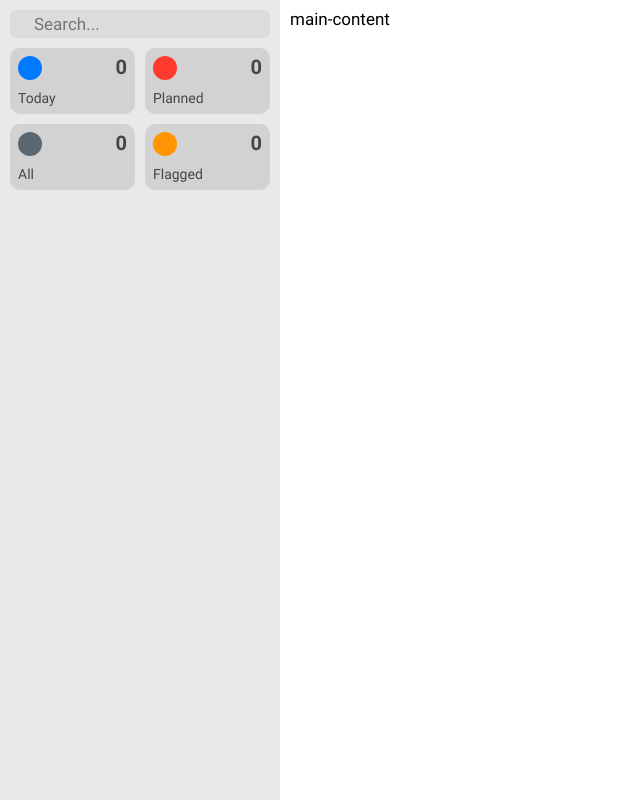
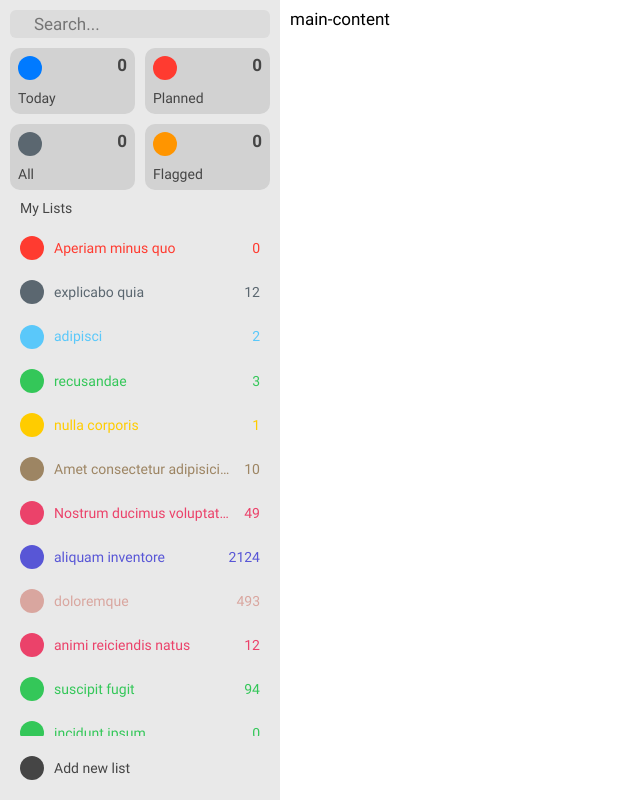
Before and after one commit to slayrau/reminders, a React (Create React App) app: page / in a window 1280 px wide. Shown: the whole page, without its empty margins (0-640 px from the left). Built offline with nearby package versions, Linux system fonts and the light colour scheme.

Commit message:
Create a UserLists component
Create a mock for lists

```diff
--- a/src/app.jsx
+++ b/src/app.jsx
@@ -1,5 +1,6 @@
 import Search from 'src/components/search';
 import Filters from 'src/components/filters';
+import UserLists from 'src/components/user-lists';
 import 'src/styles/index.scss';
 
 const App = () => {
@@ -10,6 +11,7 @@ const App = () => {
           <div className="drawer__body">
             <Search />
             <Filters />
+            <UserLists />
           </div>
         </div>
       </div>
--- /dev/null
+++ b/src/components/user-lists/index.js
@@ -0,0 +1 @@
+export { default } from './user-lists';
--- /dev/null
+++ b/src/components/user-lists/style.scss
@@ -0,0 +1,56 @@
+@import 'src/styles/utils/extends.scss';
+
+.user-lists {
+  margin-right: -10px;
+  padding-right: 10px;
+}
+
+.user-lists__body {
+  display: grid;
+  grid-auto-flow: row;
+  grid-template-rows: auto 1fr auto;
+  row-gap: 10px;
+  height: 100%;
+}
+
+.user-lists__title {
+  margin: 0;
+  margin-left: 10px;
+  color: var(--label-color-secondary);
+  font-size: var(--font-size-caption);
+  font-weight: normal
+}
+
+.user-lists__list {
+  @extend .reset-list;
+
+  padding-right: 10px;
+  margin-right: -10px;
+  overflow-x: hidden;
+  overflow-y: auto;
+}
+
+.user-lists__item {}
+
+.user-list__new-list-button {
+  @extend .reset-button;
+
+  display: flex;
+  align-items: center;
+  padding: 10px;
+
+  color: var(--label-color-secondary);
+  font-size: var(--font-size-caption);
+  text-align: left;
+  cursor: pointer;
+
+  .icon {
+    display: block;
+    width: var(--button-size);
+    height: var(--button-size);
+    margin-right: 10px;
+
+    border-radius: 50%;
+    background-color: var(--label-color-secondary);
+  }
+}
--- /dev/null
+++ b/src/components/user-lists/user-item/index.js
@@ -0,0 +1 @@
+export { default } from './user-item';
--- /dev/null
+++ b/src/components/user-lists/user-item/style.scss
@@ -0,0 +1,44 @@
+@import '/src/styles/utils/extends.scss';
+
+.user-item {}
+
+.user-item__link {
+  display: block;
+  padding: 0 10px;
+  font-size: var(--font-size-caption);
+  text-decoration: none;
+  border-radius: 4px;
+
+  &--active {
+    background-color: currentColor;
+
+    .user-item__icon,
+    .user-item__title,
+    .user-item__count {
+      color: #fff;
+    }
+  }
+}
+
+.user-item__body {
+  display: grid;
+  grid-auto-flow: column;
+  grid-template-columns: auto 1fr auto;
+  column-gap: 10px;
+  align-items: center;
+}
+
+.user-item__icon {
+  display: block;
+  width: var(--button-size);
+  height: var(--button-size);
+  background-color: currentColor;
+  border-radius: 50%;
+}
+
+.user-item__title {
+  @extend .text-ellipsis;
+
+}
+
+.user-item__count {}
--- /dev/null
+++ b/src/components/user-lists/user-item/user-item.jsx
@@ -0,0 +1,30 @@
+import { NavLink } from 'react-router-dom';
+import cn from 'classnames';
+import PropTypes from 'prop-types';
+
+import './style.scss';
+
+const UserItem = ({ id, title, color, itemsCount }) => (
+  <li className="user-item user-lists__item">
+    <NavLink
+      className={cn('user-item__link', `system-color--${color}`)}
+      activeClassName="user-item__link--active"
+      to={`/list/${id}`}
+    >
+      <div className="user-item__body">
+        <span className="user-item__icon" />
+        <p className="user-item__title">{title}</p>
+        <p className="user-item__count">{itemsCount}</p>
+      </div>
+    </NavLink>
+  </li>
+);
+
+UserItem.propTypes = {
+  id: PropTypes.string.isRequired,
+  title: PropTypes.string.isRequired,
+  color: PropTypes.string.isRequired,
+  itemsCount: PropTypes.number.isRequired,
+};
+
+export default UserItem;
--- /dev/null
+++ b/src/components/user-lists/user-lists.jsx
@@ -0,0 +1,36 @@
+import lists from 'src/mocks/user-lists';
+
+import UserItem from './user-item';
+import './style.scss';
+
+const UserLists = () => {
+  return (
+    <div className="user-lists">
+      <div className="user-lists__body">
+        <h2 className="user-lists__title">My Lists</h2>
+
+        <ul className="user-lists__list">
+          {lists.map((list) => (
+            <UserItem
+              key={list.id}
+              id={list.id}
+              title={list.title}
+              color={list.color}
+              itemsCount={list.itemsCount}
+            />
+          ))}
+        </ul>
+
+        <button
+          className="user-list__new-list-button"
+          type="button"
+        >
+          <span className="icon" />
+          Add new list
+        </button>
+      </div>
+    </div>
+  );
+};
+
+export default UserLists;
--- /dev/null
+++ b/src/mocks/user-lists.js
@@ -0,0 +1,38 @@
+const lists = [
+  { id: '1', title: 'Aperiam minus quo', itemsCount: 0, color: 'red' },
+  { id: '2', title: 'explicabo quia', itemsCount: 12, color: 'gray' },
+  { id: '3', title: 'adipisci', itemsCount: 2, color: 'teal' },
+  { id: '4', title: 'recusandae', itemsCount: 3, color: 'green' },
+  { id: '5', title: 'nulla corporis', itemsCount: 1, color: 'yellow' },
+  { id: '6', title: 'Amet consectetur adipisicing', itemsCount: 10, color: 'brown' },
+  { id: '7', title: 'Nostrum ducimus voluptatem praesentium fugiat tenetur facilis', itemsCount: 49, color: 'coral' },
+  { id: '8', title: 'aliquam inventore ', itemsCount: 2124, color: 'indigo' },
+  { id: '9', title: 'doloremque', itemsCount: 493, color: 'pink' },
+  { id: '10', title: 'animi reiciendis natus', itemsCount: 12, color: 'coral' },
+  { id: '11', title: 'suscipit fugit', itemsCount: 94, color: 'green' },
+  { id: '12', title: 'incidunt ipsum', itemsCount: 0, color: 'green' },
+  { id: '13', title: 'Animi quisquam qui ad, maiores voluptatum similique', itemsCount: 3123, color: 'yellow' },
+  { id: '14', title: 'repudiandae commodi', itemsCount: 34, color: 'blue' },
+  { id: '15', title: 'Maiores quos iure', itemsCount: 9234, color: 'purple' },
+  { id: '16', title: 'fuga itaque, aperiam temporibus odio', itemsCount: 429325423, color: 'teal' },
+  { id: '17', title: 'cum architecto', itemsCount: 942, color: 'indigo' },
+  { id: '18', title: 'Eum dolore voluptatum molestiae sint optio sit', itemsCount: 9, color: 'green' },
+  { id: '19', title: 'tenetur sapiente', itemsCount: 11, color: 'blue' },
+  { id: '20', title: 'earum ipsa cupiditate autem a non facilis', itemsCount: 39, color: 'teal' },
+  { id: '21', title: 'porro debitis vero temporibus maxime', itemsCount: 4, color: 'red' },
+  { id: '22', title: 'a praesentium magni', itemsCount: 0, color: 'yellow' },
+  { id: '23', title: 'nam reiciendis', itemsCount: 9, color: 'red' },
+  { id: '24', title: 'Explicabo  quasi, magnam', itemsCount: 7, color: 'indigo' },
+  { id: '25', title: 'impedit numquam odio natus itaque molestias dolor', itemsCount: 1, color: 'red' },
+  { id: '26', title: 'eaque aliquid harum ea', itemsCount: 49, color: 'brown' },
+  { id: '27', title: 'officiis, id inventore', itemsCount: 3, color: 'purple' },
+  { id: '28', title: 'consequatur cumque! Fuga debitis assumenda impedit', itemsCount: 21, color: 'teal' },
+  { id: '29', title: 'repudiandae ducimus ipsa unde asperiores accusamus', itemsCount: 75, color: 'blue' },
+  { id: '30', title: 'laborum', itemsCount: 90, color: 'blue' },
+  { id: '31', title: 'laborum aspernatur', itemsCount: 59, color: 'coral' },
+  { id: '32', title: 'Quod blanditiis sapiente', itemsCount: 65, color: 'pink' },
+  { id: '33', title: 'Ad odit id saepe magni facere', itemsCount: 37, color: 'green' },
+  { id: '34', title: 'alias', itemsCount: 1, color: 'brown' },
+];
+
+export default lists;
--- a/src/styles/index.scss
+++ b/src/styles/index.scss
@@ -1,5 +1,6 @@
 @import '~normalize.css';
 @import './fonts/index.scss';
+@import './utils/system-color.scss';
 @import './root.scss';
 
 *,
@@ -28,12 +29,19 @@ body {
 
 .drawer__container {
   padding: 10px;
+  height: 100%;
 }
 
 .drawer__body {
   display: grid;
   grid-auto-flow: row;
+  grid-template-rows: auto auto 1fr;
   row-gap: 10px;
+  height: 100%;
+}
+
+.drawer .user-lists {
+  overflow: hidden;
 }
 
 .main-content {
--- a/src/styles/root.scss
+++ b/src/styles/root.scss
@@ -5,10 +5,10 @@
   --drawer-bg: #e9e9e9;
   --app-bg: #ffffff;
 
-  --font-size-1: 32px;
-  --font-size-2: 28px;
-  --font-size-3: 24px;
-  --font-size-4: 20px;
+  --font-size-title-1: 32px;
+  --font-size-title-2: 28px;
+  --font-size-title-3: 24px;
+  --font-size-title-4: 20px;
   --font-size-body: 17px;
   --font-size-caption: 14px;
   --font-size-footnote: 11px;
--- a/src/styles/utils/extends.scss
+++ b/src/styles/utils/extends.scss
@@ -16,3 +16,9 @@
   border: none;
   background-color: transparent;
 }
+
+.text-ellipsis {
+  white-space: nowrap;
+  text-overflow: ellipsis;
+  overflow: hidden;
+}
--- /dev/null
+++ b/src/styles/utils/system-color.scss
@@ -0,0 +1,49 @@
+.system-color {
+  &--red {
+    color: var(--system-red);
+  }
+
+  &--orange {
+    color: var(--system-orange);
+  }
+
+  &--yellow {
+    color: var(--system-yellow);
+  }
+
+  &--green {
+    color: var(--system-green);
+  }
+
+  &--teal {
+    color: var(--system-teal);
+  }
+
+  &--blue {
+    color: var(--system-blue);
+  }
+
+  &--indigo {
+    color: var(--system-indigo);
+  }
+
+  &--coral {
+    color: var(--system-coral);
+  }
+
+  &--purple {
+    color: var(--system-purple);
+  }
+
+  &--brown {
+    color: var(--system-brown);
+  }
+
+  &--gray {
+    color: var(--system-gray);
+  }
+
+  &--pink {
+    color: var(--system-pink);
+  }
+}
```
